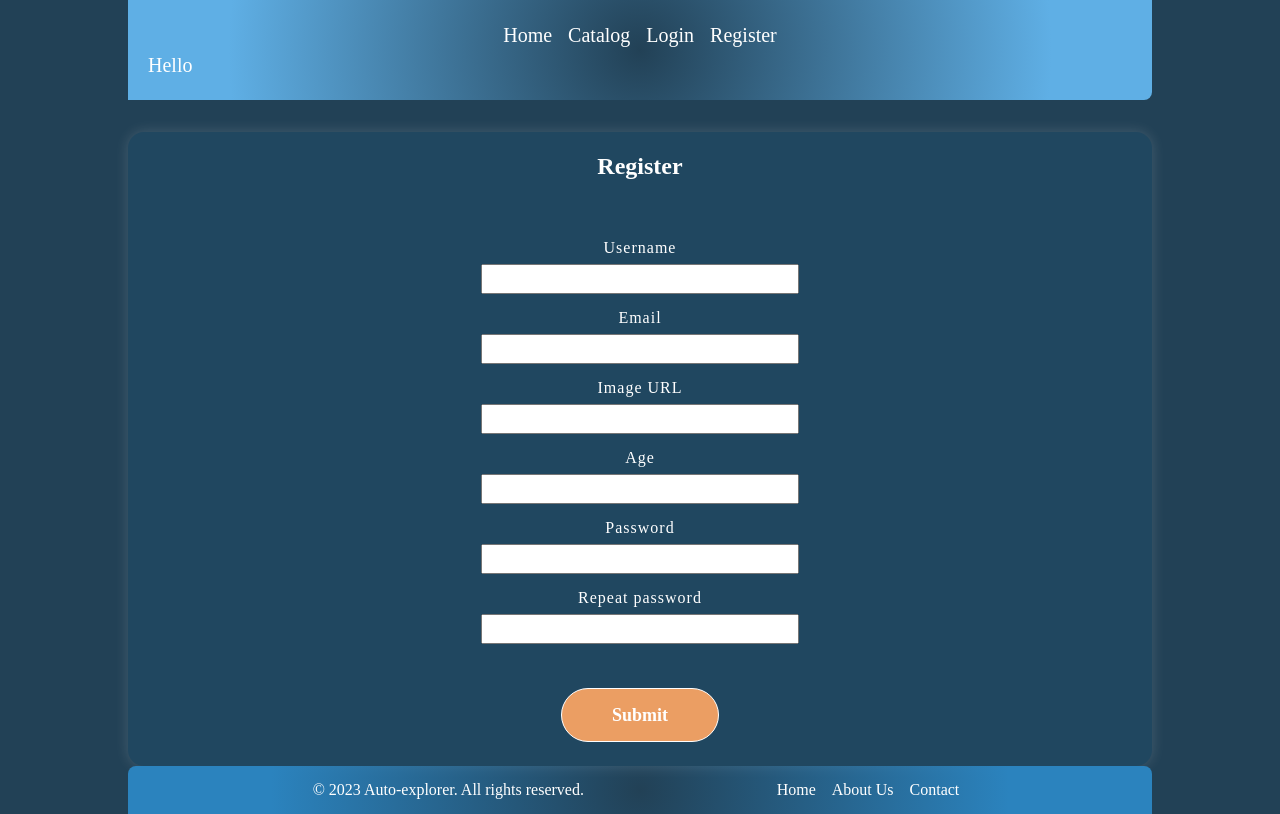
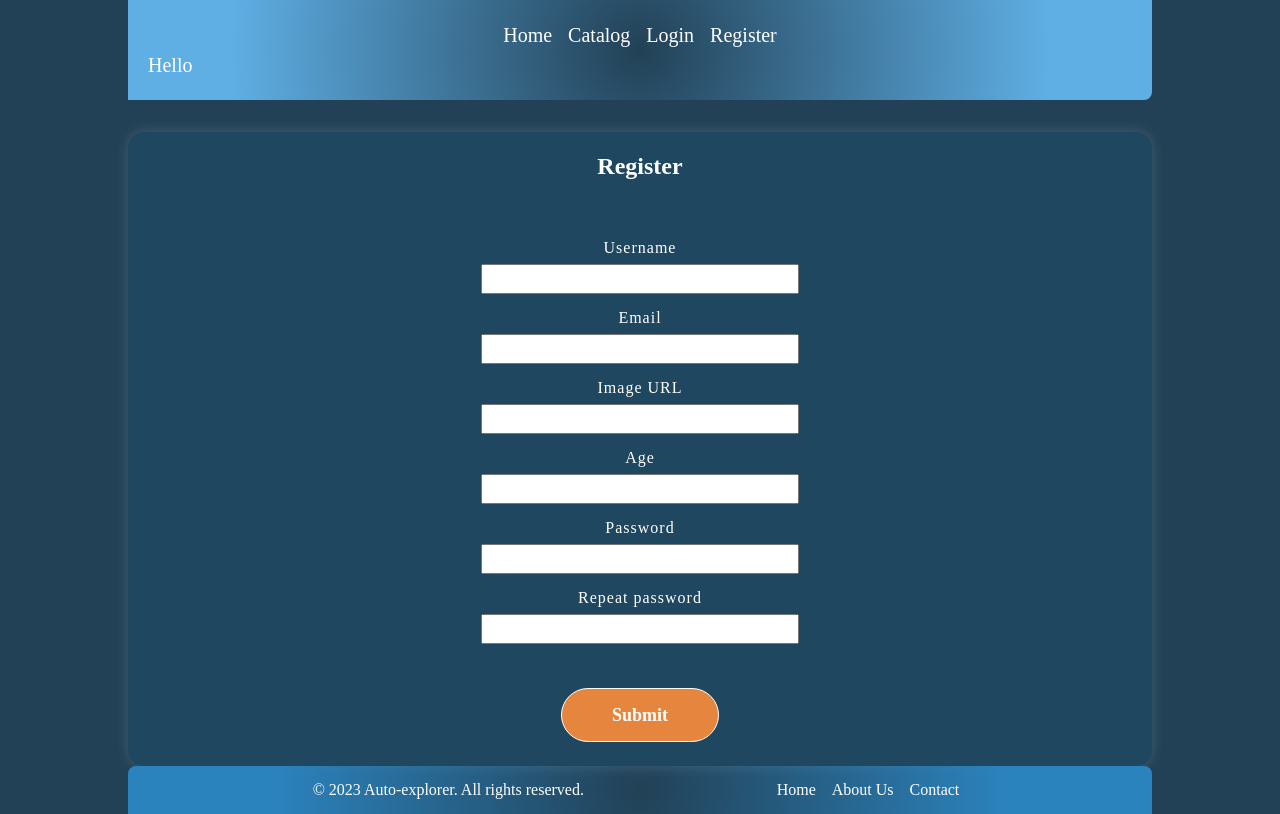
Before and after one commit to Dimo-Hristov/Auto-explorer, a React (Create React App) app in the folder client/: page /register in a window 1280 px wide. Built offline with nearby package versions, Linux system fonts and the light colour scheme.

Commit message:
disable submit button and change styles then form has errors

```diff
--- a/client/src/components/RegisterPage/RegisterPage.js
+++ b/client/src/components/RegisterPage/RegisterPage.js
@@ -142,7 +142,12 @@ export const RegisterPage = () => {
                     onBlur={validatorsHandlers('rePassword')}
                 />
 
-                <input type="submit" value='Submit' className='submitButton' />
+                <input
+                    type="submit"
+                    value="Submit"
+                    className={`submitButton ${Object.values(errors).some(error => error !== '') ? 'disabled' : 'active'}`}
+                    disabled={Object.values(errors).some(error => error !== '')}
+                />
             </form>
         </section>
     );
--- a/client/src/global.css
+++ b/client/src/global.css
@@ -38,23 +38,27 @@ form{
   width: 80%;
 }
 
-form .submitButton{
+form .submitButton {
   margin-top: 2em;
   height: 3em;
   width: 20%;
   border-radius: 2em;
-  background-color: rgb(235, 158, 99);
+  background-color: rgb(243, 181, 134);
   font-size: 18px;
   font-weight: 700;
   border: 1px solid white;
   color: white;
 }
 
-form .submitButton:hover{
+form .submitButton.active {
+  background-color: rgb(230, 134, 62);
   cursor: pointer;
-  background-color: rgb(243, 181, 134);
 }
 
+form .submitButton.disabled {
+  cursor: not-allowed;
+  background-color: rgb(235, 187, 147);
+}
 
 /* Set core root defaults */
 html:focus-within {
```
